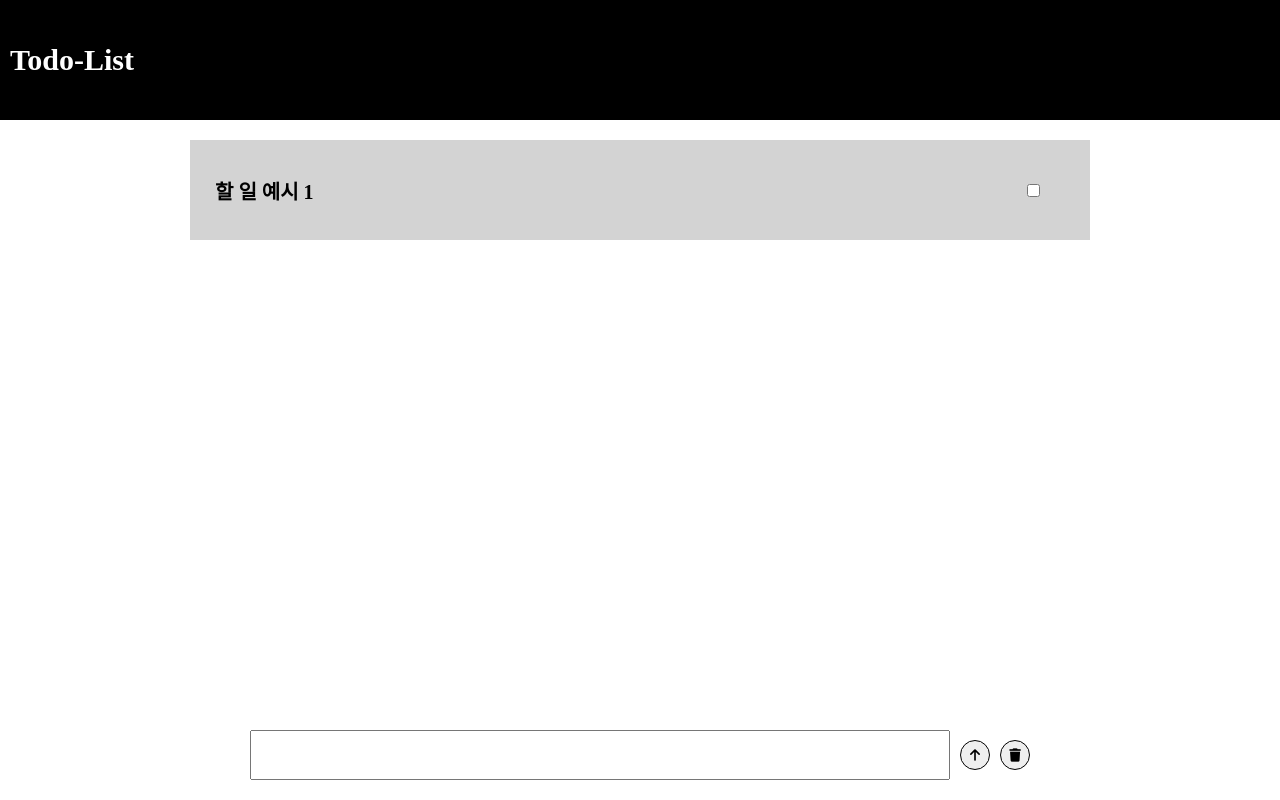
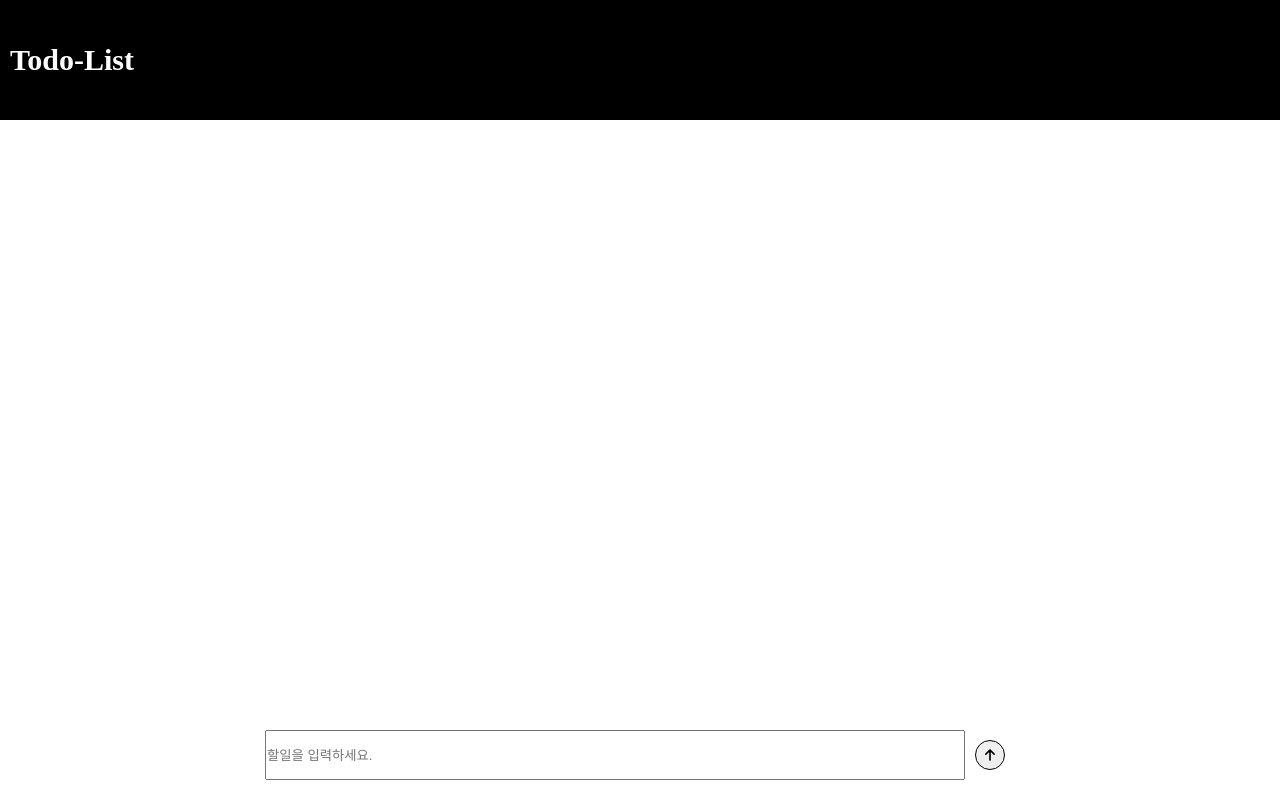
Before and after one commit to PetOfLSE/todo-frontend, a Vue app: page / in a window 1280 px wide. Built offline with nearby package versions, Linux system fonts and the light colour scheme.

Commit message:
feature: todo-list 기능 구현 -> API 호출로 변경 예정

```diff
--- a/src/page/HomePage.vue
+++ b/src/page/HomePage.vue
@@ -5,16 +5,19 @@
         </header>
         <main>
             <div class="todo-list">
-                <div class="todo-element">
-                    <p class="todo-content">할 일 예시 1</p>
-                    <input type="checkbox" class="todo-completed">
+                <div class="todo-element" v-for="(element, index) in todoElement" :key="index">
+                    <p class="todo-content" :style="{ textDecoration: element.isComplete ? 'line-through' : 'none'}">{{ element.content }}</p>
+                    <div class="todo-content-helper">
+                        <input type="checkbox" class="todo-completed" v-model="element.isComplete">
+                        <button class="remove-todo-element" @click="removeTodo(index)"><i class="fa fa-trash"></i></button>
+                    </div>
                 </div>
+
             </div>
 
             <div class="todo-input-element">
-                <input type="text" class="input-todo-content">
-                <button class="add-todo-element"><i class="fa fa-arrow-up"></i></button>
-                <button class="remove-todo-element"><i class="fa fa-trash"></i></button>
+                <input type="text" class="input-todo-content" v-model="inputContent" @keydown.enter="addTodo" placeholder="할일을 입력하세요.">
+                <button class="add-todo-element" @click="addTodo"><i class="fa fa-arrow-up"></i></button>
             </div>
 
         </main>
@@ -22,7 +25,33 @@
 </template>
 
 <script setup lang="ts">
+import { ref, reactive } from 'vue';
 
+class Todo{
+    content: string;
+    isComplete: boolean;
+
+    constructor(content: string){
+        this.content = content;
+        this.isComplete = false;
+    }
+}
+
+let isCompleted = ref<boolean>(false);
+let inputContent = ref<string>('');
+
+let todoElement = reactive<Todo[]>([]);
+
+const addTodo = () => {
+    if(inputContent.value.trim() !== ''){
+        todoElement.push(new Todo(inputContent.value));
+        inputContent.value = '';
+    }
+}
+
+const removeTodo = (index: number) => {
+    todoElement.splice(index, 1);
+}
 </script>
 
 <style scoped>
@@ -60,8 +89,8 @@ main{
     flex-grow: 1;
 }
 .todo-element{
-    width: 900px;
-    height: 100px;
+    width: 850px;
+    height: 80px;
     display: flex;
     justify-content: space-between;
     align-items: center;
@@ -80,13 +109,19 @@ main{
 .add-todo-element, .input-todo-content{
     margin-right: 10px;
 }
-.todo-completed{
-    margin-right: 50px;
-}
 .add-todo-element, .remove-todo-element{
     width: 30px;
     height: 30px;
+}
+.add-todo-element{
     border-radius: 50%;
     border: 1px solid black;
 }
+.remove-todo-element{
+    margin: 20px;
+    border: none;
+    border-radius: 50%;
+    background:black;
+    color: white;
+}
 </style>
```
